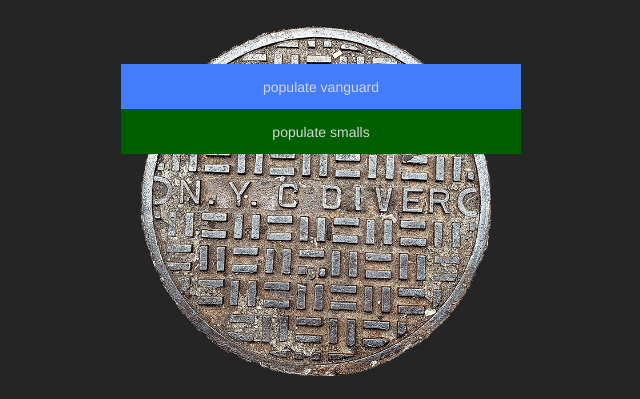
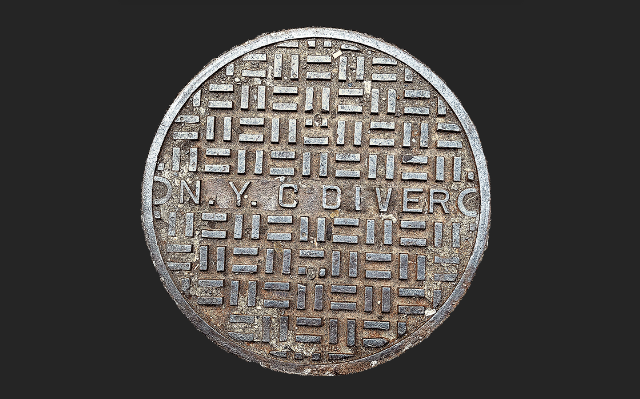
Before and after one commit to agan-k/nycdiver, a Django app: page / in a window 1280 px wide. Shown: the part 128-527 px from the top of the page, without its empty margins (319-959 px from the left). Run offline with Django 4.2, Linux system fonts and the light colour scheme; data that the repository does not hold is empty.

Commit message:
remove btns

```diff
--- a/templates/home.html
+++ b/templates/home.html
@@ -1,8 +1,5 @@
 {% extends 'base_layout.html' %}
 {% block content %}
-
-    {% include 'components/buttons/anchor_button.html' with label='populate vanguard' path_name='populate-vanguard' button_variation='primary' %}
-    {% include 'components/buttons/anchor_button.html' with label='populate smalls' path_name='populate-smalls' button_variation='secondary' %}
   {% if search_request %}
     {% for result in  search_results %}
       {% include 'components/cards/event_card.html' with event=result event_list='search-results' %}
```
